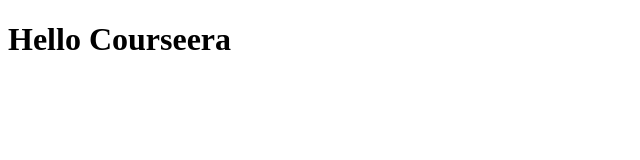
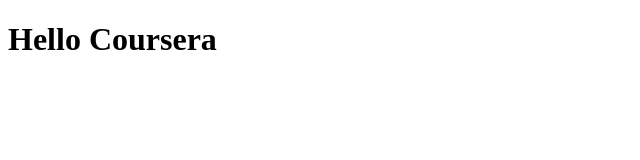
Before and after one commit to pc1301/project1, a plain HTML site: page site/index.html in a window 1280 px wide. Shown: the full height of the page, 0-640 px from the left. Drawn offline with Linux system fonts and the light colour scheme.

Commit message:
Few changes

```diff
--- a/site/index.html
+++ b/site/index.html
@@ -2,6 +2,6 @@
 <html>
 <head></head>
 <body>
-	<h1> Hello Courseera </h1>
+	<h1> Hello Coursera </h1>
 </body>
 </html>
```
